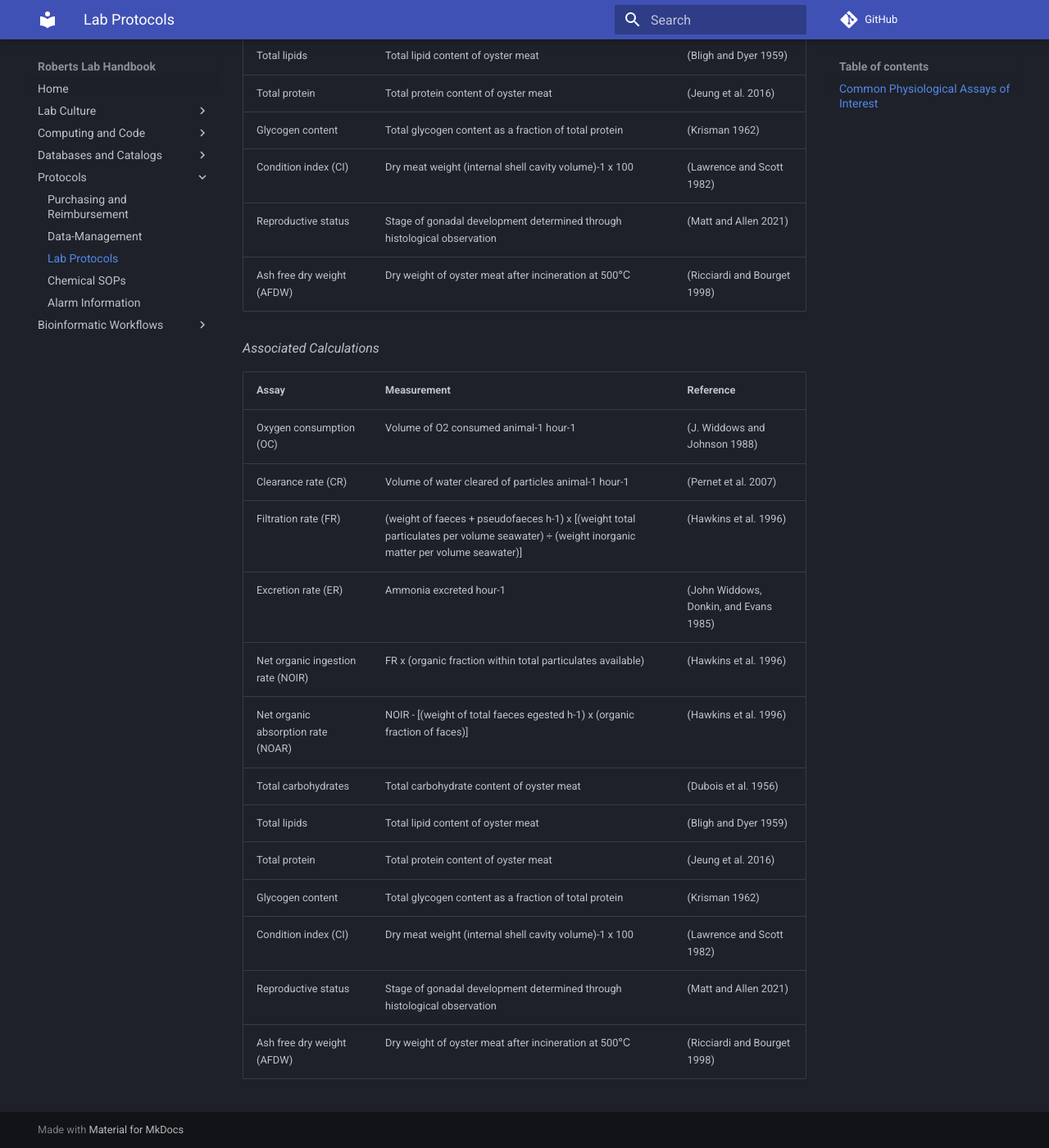
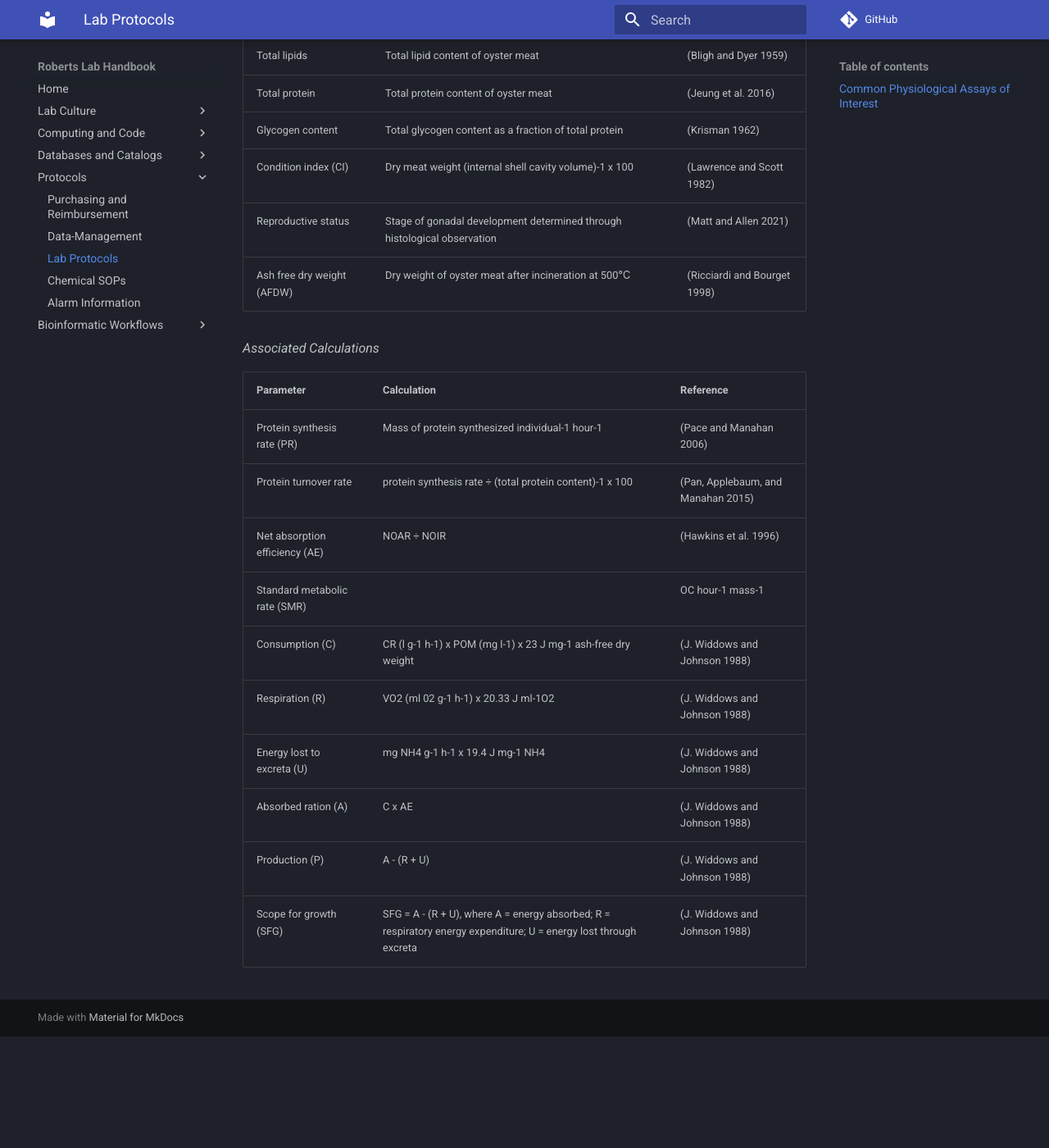
Before and after one commit to RobertsLab/resources, an MkDocs documentation site: the page built from docs/Lab-Protocols.md, in a window 1280 px wide and 1400 px high, scrolled down 897 px. Shown: the whole window at 82% size. Built offline with MkDocs 1.6.1 and Material for MkDocs 9.7.7, drawn with Linux system fonts in a browser that asks for light colours; comment, search, counter and statistics services are not loaded; after the commit the page ends 2161 px from its top, so only the background shows below that.

Commit message:
Update Lab-Protocols.md

```diff
--- a/docs/Lab-Protocols.md
+++ b/docs/Lab-Protocols.md
@@ -23,18 +23,16 @@ Foundational protocols can be found [here](https://github.com/RobertsLab/resourc
 
 _Associated Calculations_
 
-| Assay | Measurement | Reference |
+
+| Parameter | Calculation | Reference |
 |-|-|-|
-| Oxygen consumption (OC) | Volume of O2 consumed animal-1 hour-1 | (J. Widdows and Johnson 1988) |
-| Clearance rate (CR)  | Volume of water cleared of particles animal-1 hour-1 | (Pernet et al. 2007) |
-| Filtration rate (FR) | (weight of faeces + pseudofaeces h-1) x [(weight total particulates per volume seawater) ÷ (weight inorganic matter per volume seawater)] | (Hawkins et al. 1996) |
-| Excretion rate (ER) | Ammonia excreted hour-1 | (John Widdows, Donkin, and Evans 1985) |
-| Net organic ingestion rate (NOIR) | FR x (organic fraction within total particulates available) | (Hawkins et al. 1996) |
-| Net organic absorption rate (NOAR) | NOIR - [(weight of total faeces egested h-1) x (organic fraction of faces)] | (Hawkins et al. 1996) |
-| Total carbohydrates | Total carbohydrate content of oyster meat | (Dubois et al. 1956) |
-| Total lipids | Total lipid content of oyster meat | (Bligh and Dyer 1959) |
-| Total protein | Total protein content of oyster meat | (Jeung et al. 2016) |
-| Glycogen content | Total glycogen content as a fraction of total protein | (Krisman 1962) |
-| Condition index (CI) | Dry meat weight (internal shell cavity volume)-1 x 100    | (Lawrence and Scott 1982) |
-| Reproductive status | Stage of gonadal development determined through histological observation | (Matt and Allen 2021) |
-| Ash free dry weight (AFDW) | Dry weight of oyster meat after incineration at 500℃ | (Ricciardi and Bourget 1998) |
+| Protein synthesis rate (PR) | Mass of protein synthesized individual-1 hour-1 | (Pace and Manahan 2006) |
+|Protein turnover rate |protein synthesis rate ÷ (total protein content)-1 x 100 |(Pan, Applebaum, and Manahan 2015) |
+|Net absorption efficiency (AE) |NOAR ÷ NOIR |(Hawkins et al. 1996) |
+|Standard metabolic rate (SMR) | |OC hour-1 mass-1 | (J. Widdows and Johnson 1988)|
+|Consumption (C) | CR (l g-1 h-1) x POM (mg l-1) x 23 J mg-1 ash-free dry weight | (J. Widdows and Johnson 1988)|
+|Respiration (R) | VO2 (ml 02 g-1 h-1) x 20.33 J ml-1O2 | (J. Widdows and Johnson 1988)|
+|Energy lost to excreta (U) |mg NH4 g-1 h-1 x 19.4 J mg-1 NH4 |(J. Widdows and Johnson 1988)|
+|Absorbed ration (A) |C x AE| (J. Widdows and Johnson 1988)|
+|Production (P) |A - (R + U)| (J. Widdows and Johnson 1988)|
+|Scope for growth (SFG) |SFG = A - (R + U), where A = energy absorbed; R = respiratory energy expenditure; U = energy lost through excreta | (J. Widdows and Johnson 1988)|
```
